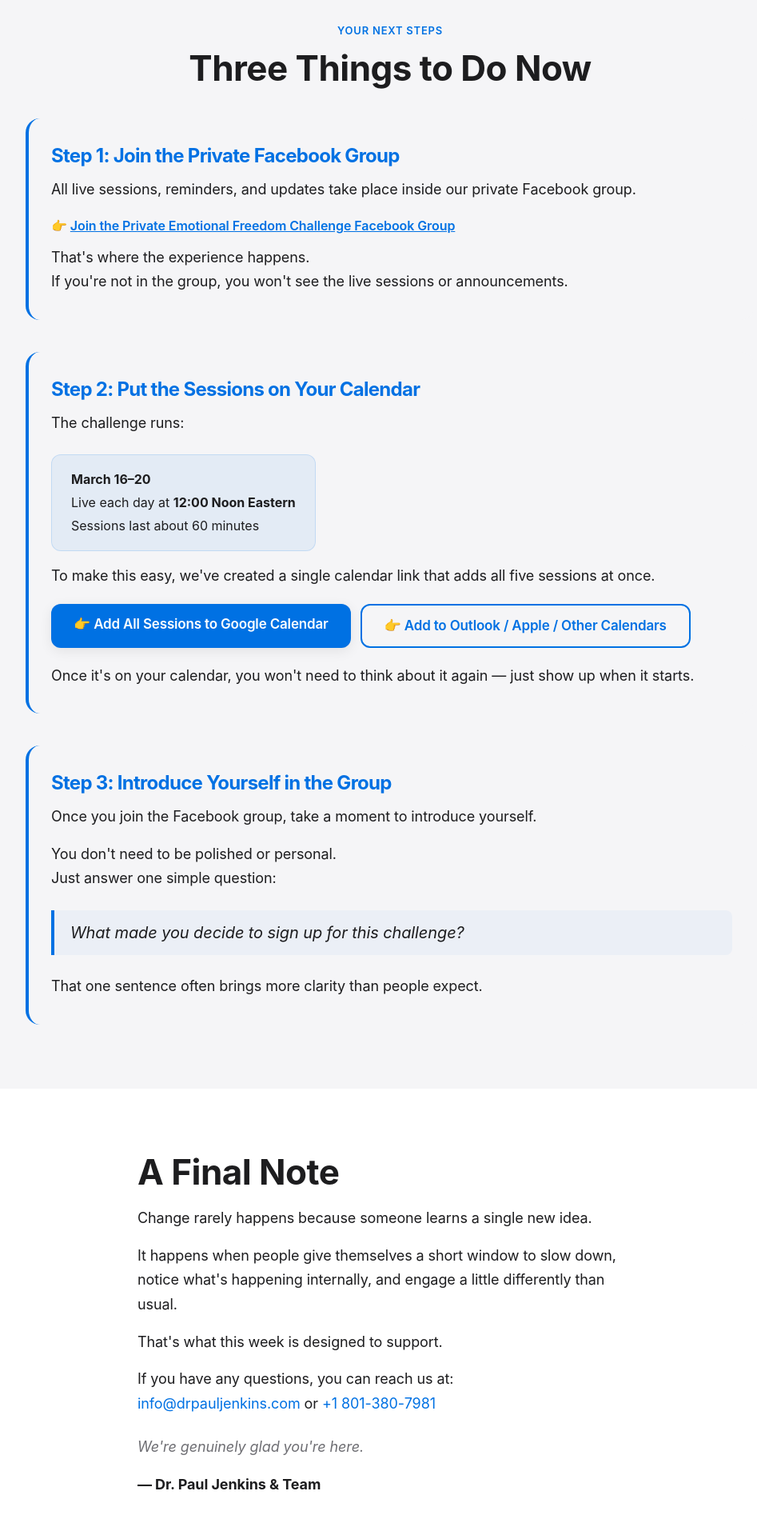
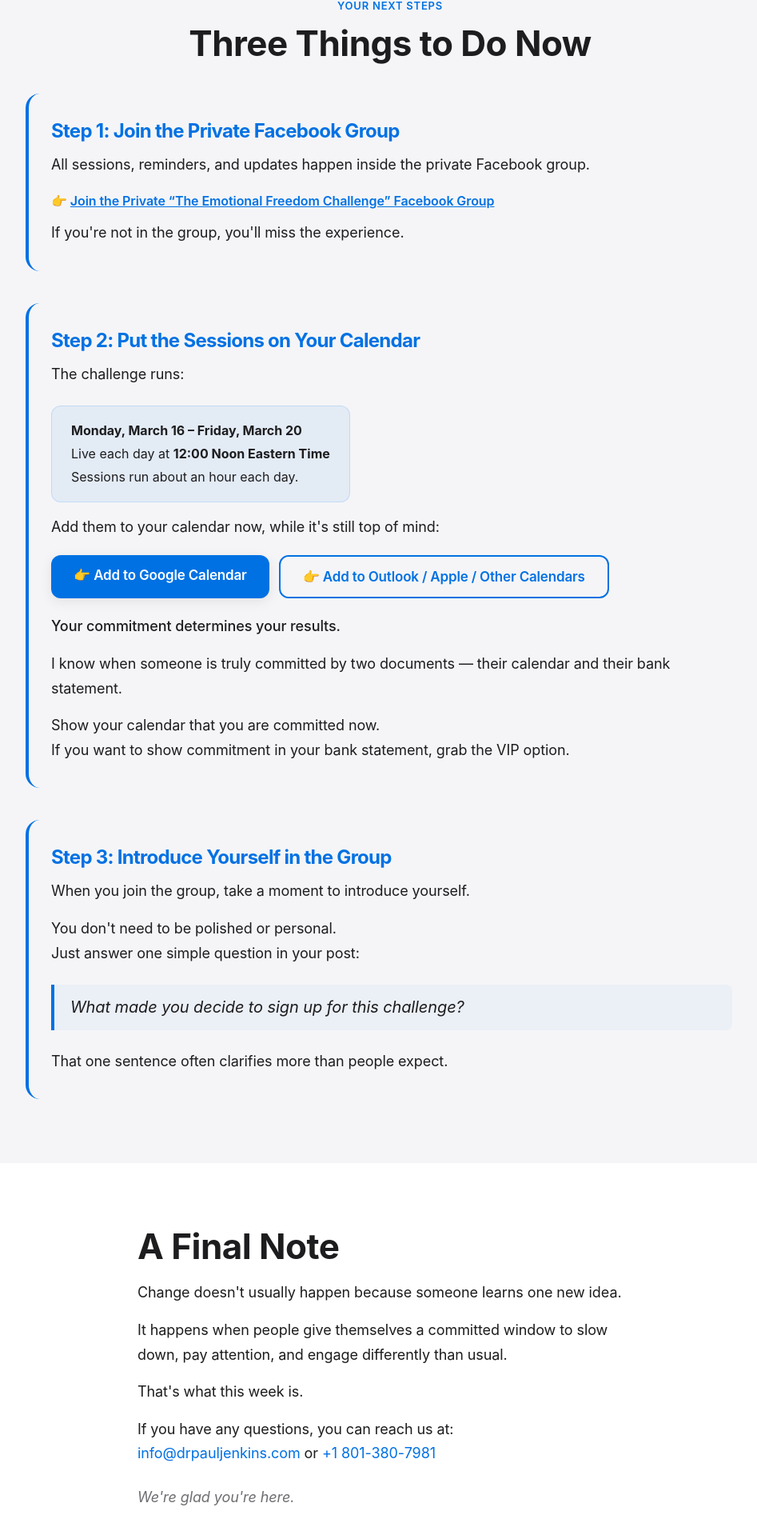
Before and after one commit to rbradshaw9/emotionalfreedomchallenge, a Next.js app: page /thank-you in a window 1280 px wide. Shown: the part 875-2784 px from the top of the page at 80% size, without its empty margins (152-1099 px from the left). Built offline with nearby package versions, Linux system fonts and the light colour scheme.

Commit message:
Widen VIP hero for above-fold CTA; update thank-you page copy

```diff
--- a/app/(main)/thank-you/page.tsx
+++ b/app/(main)/thank-you/page.tsx
@@ -31,10 +31,10 @@ export default function ThankYouPage() {
       <section className="v2-section">
         <div className="v2-container v2-max-w-narrow">
           <p className="v2-body">
-            You&apos;re officially registered for 5 Days to Emotional Ownership, and we&apos;ve sent you an email with everything you need to participate.
+            We&apos;ve sent you an email with everything you need to participate.
           </p>
-          <p className="v2-body">
-            Take a breath — you don&apos;t need to do anything perfectly to get value from this week. Just showing up is enough.
+          <p className="v2-body" style={{ fontWeight: 500 }}>
+            What you do next will determine how much you actually get from the week.
           </p>
         </div>
       </section>
@@ -50,7 +50,7 @@ export default function ThankYouPage() {
             <div className="v2-step">
               <h2>Step 1: Join the Private Facebook Group</h2>
               <p className="v2-body">
-                All live sessions, reminders, and updates take place inside our private Facebook group.
+                All sessions, reminders, and updates happen inside the private Facebook group.
               </p>
               <p className="v2-callout">
                 👉{' '}
@@ -60,12 +60,11 @@ export default function ThankYouPage() {
                   rel="noopener noreferrer"
                   className="v2-group-link"
                 >
-                  Join the Private Emotional Freedom Challenge Facebook Group
+                  Join the Private &ldquo;The Emotional Freedom Challenge&rdquo; Facebook Group
                 </a>
               </p>
               <p className="v2-body" style={{ marginBottom: 0 }}>
-                That&apos;s where the experience happens.<br />
-                If you&apos;re not in the group, you won&apos;t see the live sessions or announcements.
+                If you&apos;re not in the group, you&apos;ll miss the experience.
               </p>
             </div>
 
@@ -73,12 +72,12 @@ export default function ThankYouPage() {
               <h2>Step 2: Put the Sessions on Your Calendar</h2>
               <p className="v2-body">The challenge runs:</p>
               <div className="v2-challenge-details">
-                <strong>March 16–20</strong><br />
-                Live each day at <strong>12:00 Noon Eastern</strong><br />
-                Sessions last about 60 minutes
+                <strong>Monday, March 16 – Friday, March 20</strong><br />
+                Live each day at <strong>12:00 Noon Eastern Time</strong><br />
+                Sessions run about an hour each day.
               </div>
               <p className="v2-body">
-                To make this easy, we&apos;ve created a single calendar link that adds all five sessions at once.
+                Add them to your calendar now, while it&apos;s still top of mind:
               </p>
               <div className="v2-calendar-links">
                 <a
@@ -87,7 +86,7 @@ export default function ThankYouPage() {
                   rel="noopener noreferrer"
                   className="v2-btn v2-btn-primary"
                 >
-                  👉 Add All Sessions to Google Calendar
+                  👉 Add to Google Calendar
                 </a>
                 <a
                   href="/calendar/emotional-freedom-challenge.ics"
@@ -97,25 +96,32 @@ export default function ThankYouPage() {
                   👉 Add to Outlook / Apple / Other Calendars
                 </a>
               </div>
+              <p className="v2-body" style={{ fontWeight: 500 }}>
+                Your commitment determines your results.
+              </p>
+              <p className="v2-body">
+                I know when someone is truly committed by two documents — their calendar and their bank statement.
+              </p>
               <p className="v2-body" style={{ marginBottom: 0 }}>
-                Once it&apos;s on your calendar, you won&apos;t need to think about it again — just show up when it starts.
+                Show your calendar that you are committed now.<br />
+                If you want to show commitment in your bank statement, grab the VIP option.
               </p>
             </div>
 
             <div className="v2-step">
               <h2>Step 3: Introduce Yourself in the Group</h2>
               <p className="v2-body">
-                Once you join the Facebook group, take a moment to introduce yourself.
+                When you join the group, take a moment to introduce yourself.
               </p>
               <p className="v2-body">
                 You don&apos;t need to be polished or personal.<br />
-                Just answer one simple question:
+                Just answer one simple question in your post:
               </p>
               <p className="v2-quote" style={{ fontStyle: 'italic' }}>
                 What made you decide to sign up for this challenge?
               </p>
               <p className="v2-body" style={{ marginBottom: 0 }}>
-                That one sentence often brings more clarity than people expect.
+                That one sentence often clarifies more than people expect.
               </p>
             </div>
           </div>
@@ -127,13 +133,13 @@ export default function ThankYouPage() {
         <div className="v2-container v2-max-w-narrow">
           <h2 className="v2-h2">A Final Note</h2>
           <p className="v2-body">
-            Change rarely happens because someone learns a single new idea.
+            Change doesn&apos;t usually happen because someone learns one new idea.
           </p>
           <p className="v2-body">
-            It happens when people give themselves a short window to slow down, notice what&apos;s happening internally, and engage a little differently than usual.
+            It happens when people give themselves a committed window to slow down, pay attention, and engage differently than usual.
           </p>
           <p className="v2-body">
-            That&apos;s what this week is designed to support.
+            That&apos;s what this week is.
           </p>
           <p className="v2-body">
             If you have any questions, you can reach us at:<br />
@@ -141,7 +147,7 @@ export default function ThankYouPage() {
             <a href="tel:+18013807981">+1 801-380-7981</a>
           </p>
           <p className="v2-body v2-muted-text" style={{ marginTop: '24px', fontStyle: 'italic' }}>
-            We&apos;re genuinely glad you&apos;re here.
+            We&apos;re glad you&apos;re here.
           </p>
           <p className="v2-body" style={{ fontWeight: 700 }}>
             — Dr. Paul Jenkins &amp; Team
```
Also changed, not shown: app/(main)/vip/page.tsx (+7 -7 lines).
